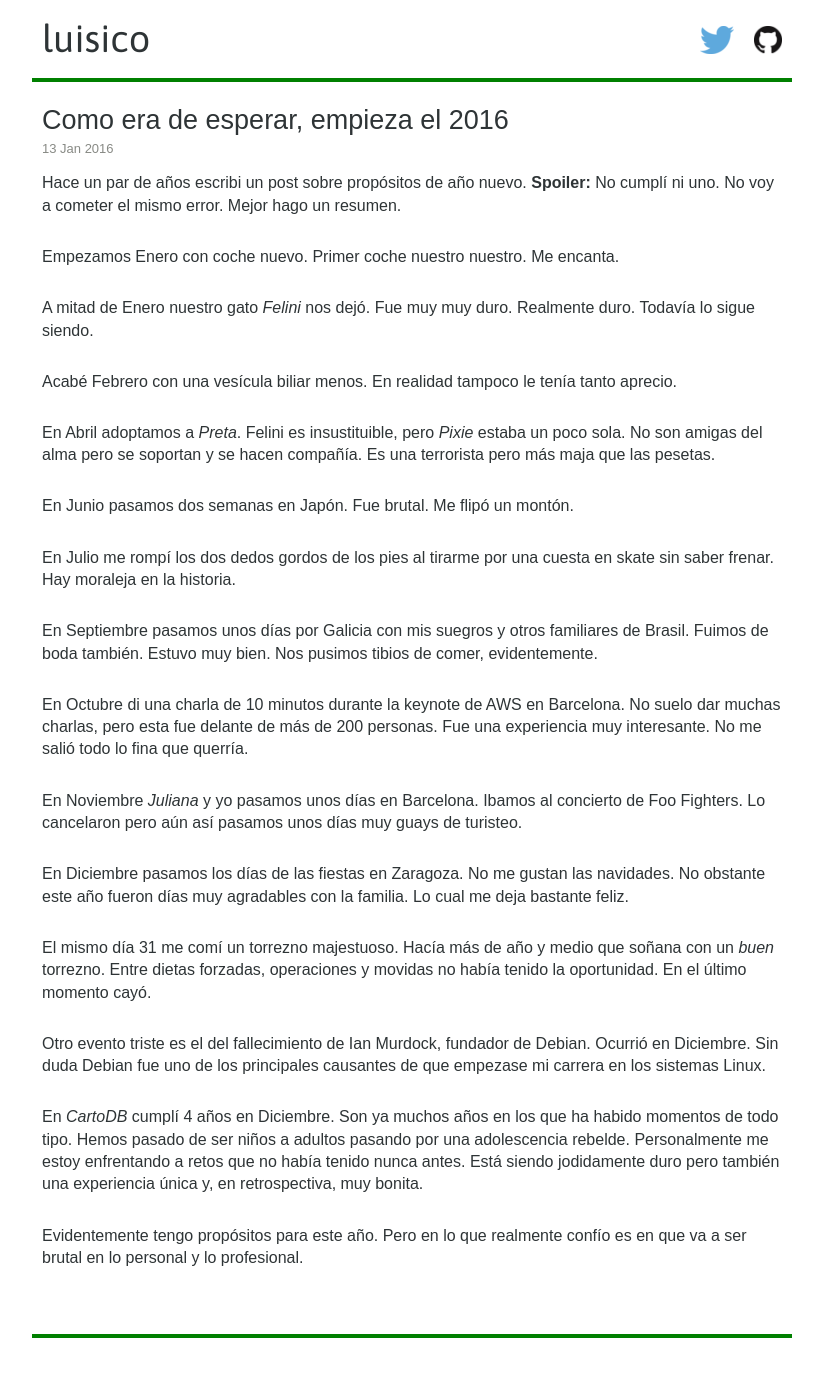
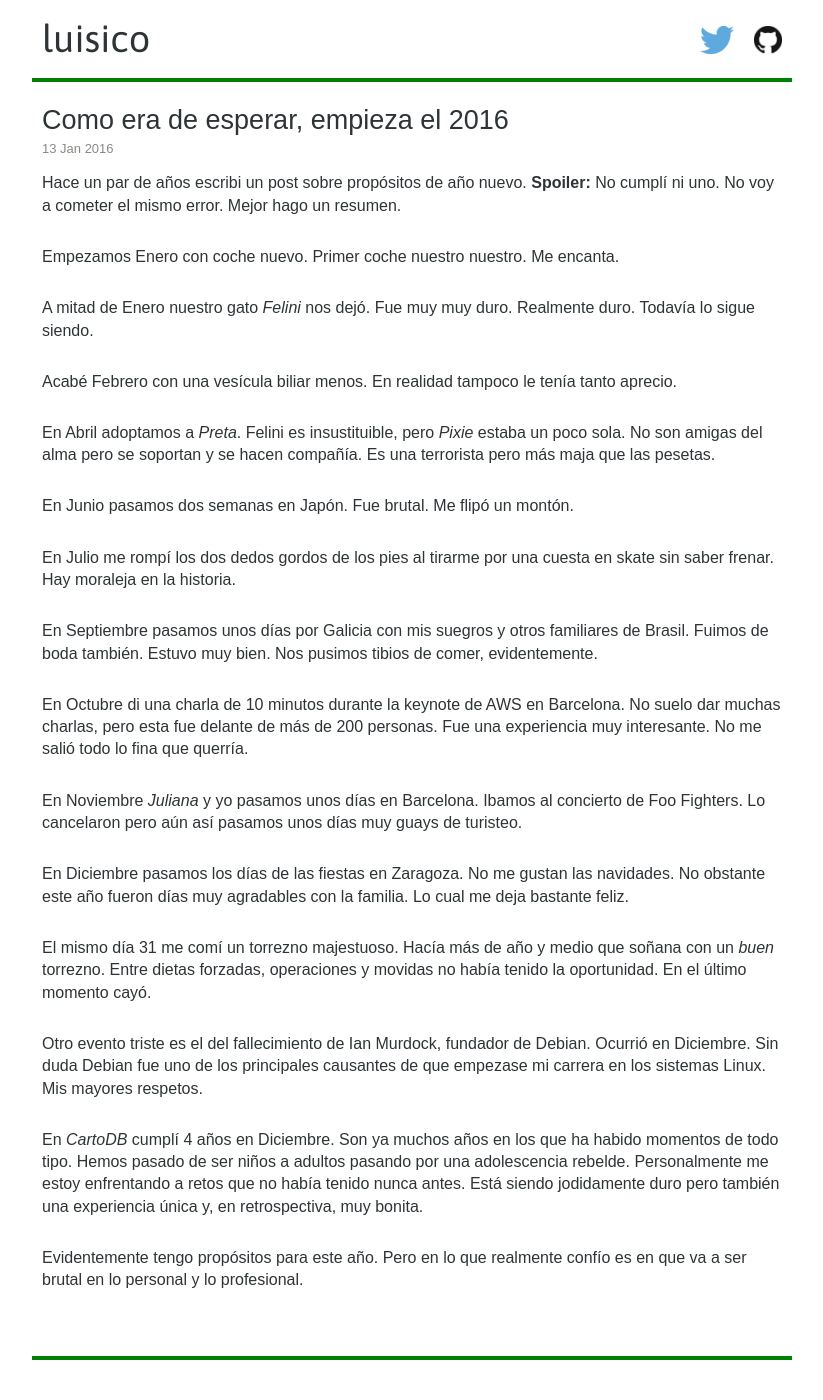
Before and after one commit to luisbosque/luisbosque.github.com, a Jekyll site: the page built from _posts/2016-01-13-como-era-de-esperar-empieza-el-2016.markdown, in a window 1280 px wide. Shown: the whole page, without its empty margins (228-1051 px from the left). Built offline with Jekyll 4.4.1, drawn with Linux system fonts in a browser that asks for light colours; some web fonts are replaced; Markdown is read by kramdown in place of the engine named in the settings; before the commit the page ends 1378 px from its top, so only the background shows below that.

Commit message:
Addition to last post

```diff
--- a/_posts/2016-01-13-como-era-de-esperar-empieza-el-2016.markdown
+++ b/_posts/2016-01-13-como-era-de-esperar-empieza-el-2016.markdown
@@ -34,7 +34,7 @@
 
 El mismo día 31 me comí un torrezno majestuoso. Hacía más de año y medio que soñana con un *buen* torrezno. Entre dietas forzadas, operaciones y movidas no había tenido la oportunidad. En el último momento cayó.
 
-Otro evento triste es el del fallecimiento de Ian Murdock, fundador de Debian. Ocurrió en Diciembre. Sin duda Debian fue uno de los principales causantes de que empezase mi carrera en los sistemas Linux.
+Otro evento triste es el del fallecimiento de Ian Murdock, fundador de Debian. Ocurrió en Diciembre. Sin duda Debian fue uno de los principales causantes de que empezase mi carrera en los sistemas Linux. Mis mayores respetos.
 
 
 En *CartoDB* cumplí 4 años en Diciembre. Son ya muchos años en los que ha habido momentos de todo tipo. Hemos pasado de ser niños a adultos pasando por una adolescencia rebelde. Personalmente me estoy enfrentando a retos que no había tenido nunca antes. Está siendo jodidamente duro pero también una experiencia única y, en retrospectiva, muy bonita.
```
